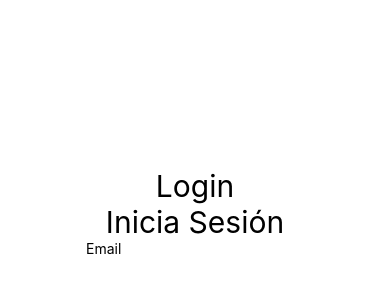
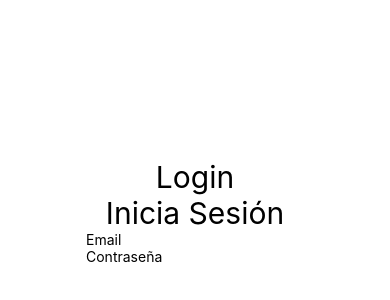
Before and after one commit to Pupghst/Save-You-App, a React Native app: screen / in a window 390 px wide. Shown: the part 210-510 px from the top of the page. Built offline with nearby package versions, Linux system fonts and the light colour scheme.

Commit message:
Creando nuevo tex input de contraseña

```diff
--- a/App.js
+++ b/App.js
@@ -9,6 +9,9 @@ export default function App() {
     <Text style={style.titulo}>Inicia Sesión</Text>
     <TextInput
       placeholder='Email'
+    />
+    <TextInput
+      placeholder='Contraseña'
     />
 
     <StatusBar style='auto' />
```
